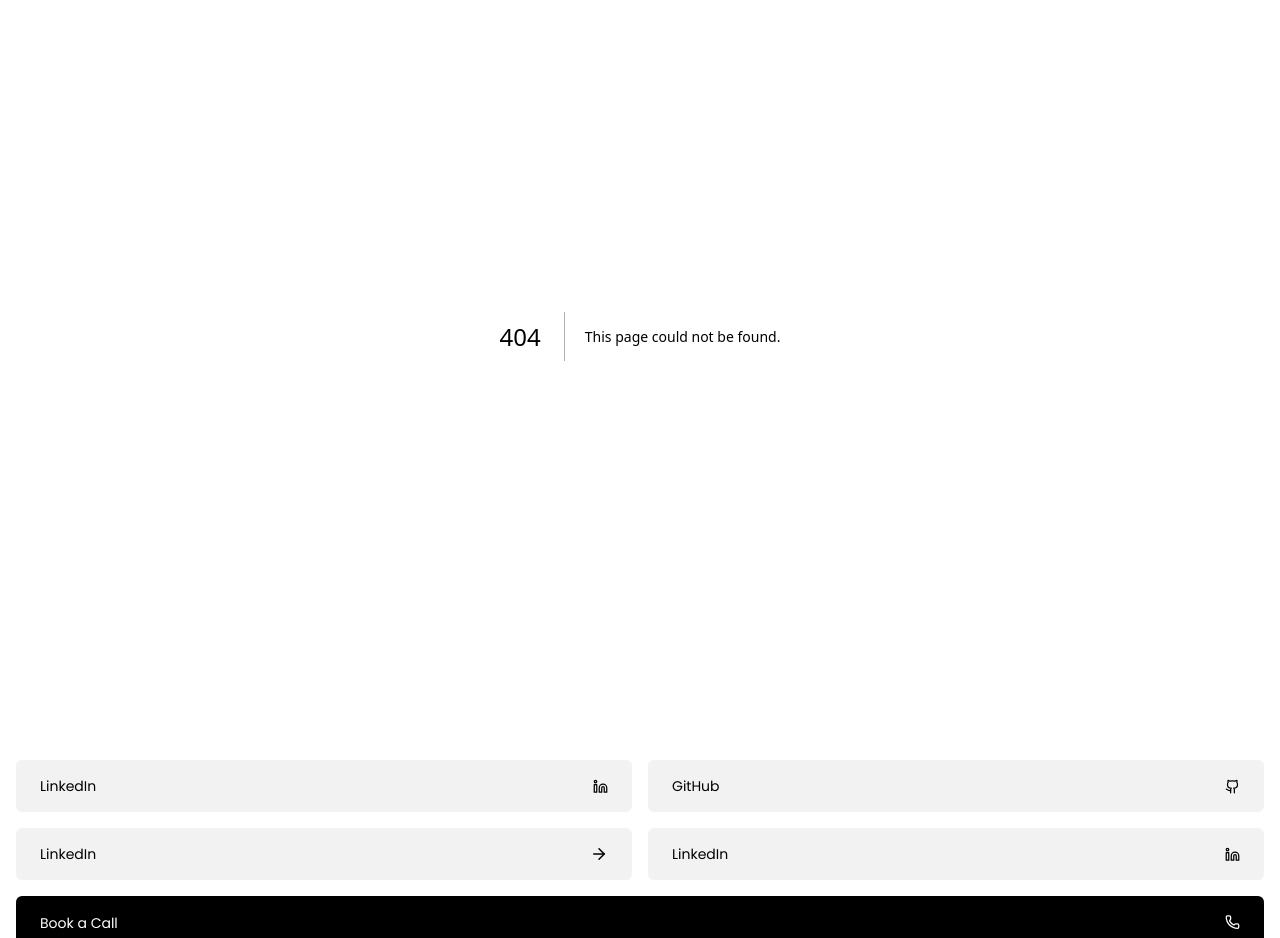
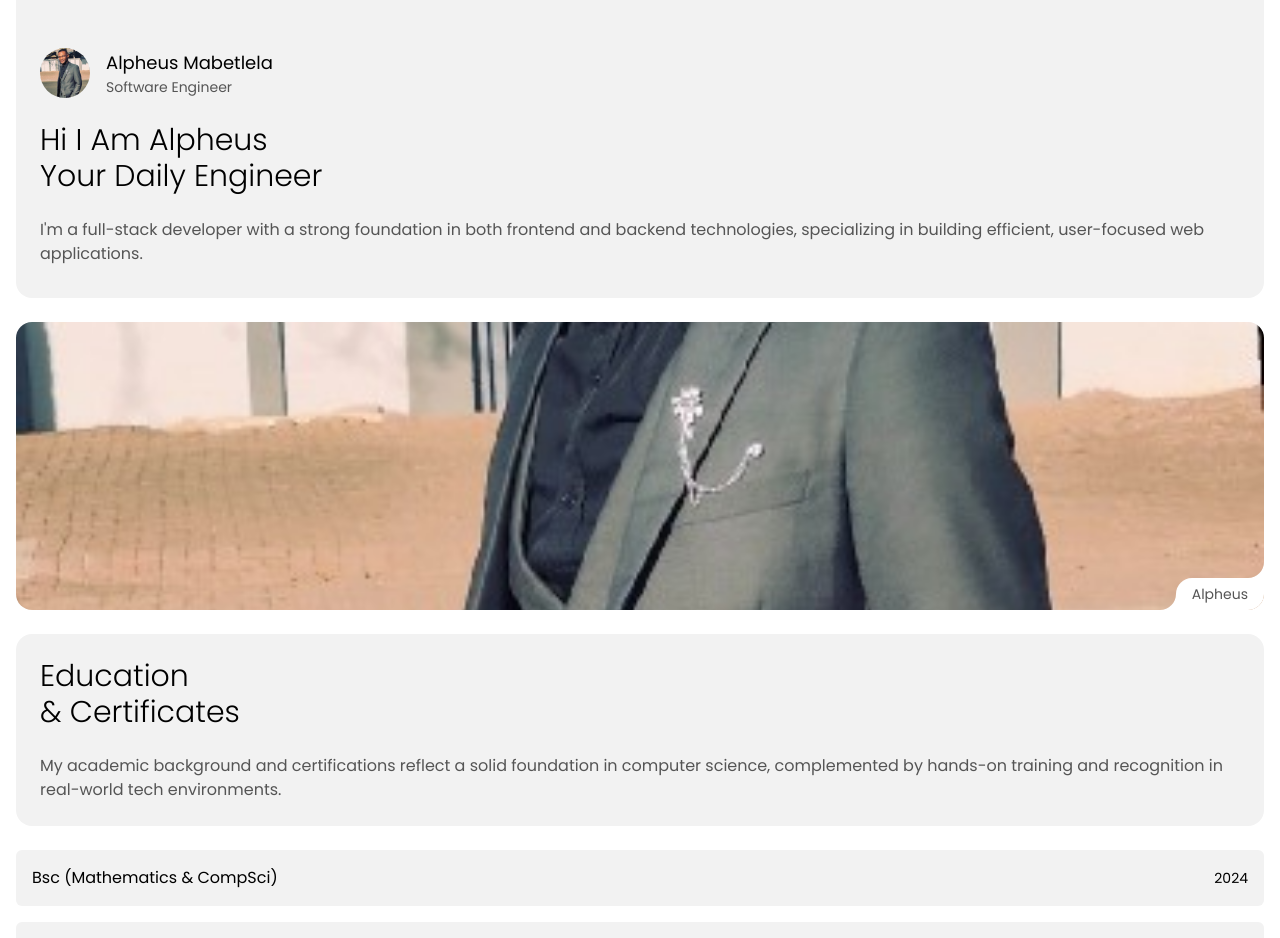
Before and after one commit to theCalculatar/v2.portfolio, a Next.js app: page /about in a window 1280 px wide. Before the commit this address had no page. Shown: the part 80-1018 px from the top of the page. Built offline with nearby package versions, Linux system fonts and the light colour scheme.

Commit message:
Add about page. change theme colors

```diff
--- /dev/null
+++ b/src/app/about/page.tsx
@@ -0,0 +1,87 @@
+import RoundEdges from "@/components/RoundEdges";
+import Image from "next/image";
+import React from "react";
+import data from "@/data/data.json";
+
+function Page() {
+  return (
+    <div className="w-full t">
+      <div className="px-6 bg-card-background pt-28 pb-8 rounded-2xl">
+        <div className="flex gap-4 items-center">
+          <Image
+            src={"/images/lee.jpeg"}
+            width={50}
+            height={50}
+            alt="my portrait"
+            className="rounded-full"
+          />
+          <div className="flex flex-col">
+            <h6 className="text-lg text-black dark:text-white">
+              Alpheus Mabetlela
+            </h6>
+            <p className="text-sm">Software Engineer</p>
+          </div>
+        </div>
+
+        <h1 className="capitalize max-w-sm flex mt-6 font-light text-3xl text-balance">
+          Hi i am Alpheus
+          <br />
+          your Daily Engineer
+        </h1>
+
+        <p className="mt-6">
+          I&apos;m a full-stack developer with a strong foundation in both
+          frontend and backend technologies, specializing in building efficient,
+          user-focused web applications.
+        </p>
+      </div>
+
+      <div className="h-72 rounded-2xl mt-6 overflow-clip relative">
+        <Image
+          src={"/images/lee.jpeg"}
+          style={{ height: "100%", width: "100%", objectFit: "cover" }}
+          width={600}
+          height={300}
+          alt={"image profile"}
+          className=""
+        />
+        <RoundEdges
+          className="bg-background"
+          __className="absolute bottom-0 right-0"
+          tr_1
+          bl_0
+        >
+          <p className="text-sm px-4">Alpheus</p>
+        </RoundEdges>
+      </div>
+
+      <div className="p-6 bg-card-background rounded-2xl mt-6">
+        <h1 className="capitalize max-w-sm flex font-light text-3xl text-balance">
+          Education
+          <br />& Certificates
+        </h1>
+        <p className="mt-6">
+          My academic background and certifications reflect a solid foundation
+          in computer science, complemented by hands-on training and recognition
+          in real-world tech environments.
+        </p>
+      </div>
+
+      <div className="mt-6 grid gap-4 text-font-primary">
+        {data.certificates.map((certificate, index) => {
+          return (
+            <div
+              key={index}
+              className="px-4 py-4 rounded-md flex justify-between bg-card-background items-center"
+            >
+              <p>{certificate.title}</p>
+              <p className="text-sm">{certificate.year}</p>
+            </div>
+          );
+        })}
+      </div>
+    </div>
+  );
+}
+
+export default Page;
--- a/src/app/globals.css
+++ b/src/app/globals.css
@@ -14,8 +14,8 @@
   --color-card-background: var(--card-background);
   --font-sans: var(--font-geist-sans);
   --font-mono: var(--font-geist-mono);
-  --font-primary: var(--font-primary);
-  --font-secondary: var(--font-secondary);
+  --color-font-primary: var(--font-primary);
+  --color-font-secondary: var(--font-secondary);
 }
 
 @media (prefers-color-scheme: dark) {
@@ -24,7 +24,7 @@
     --foreground: #ededed;
     --card-background: var(--color-neutral-800);
     --font-primary: #ffffff;
-    --font-secondary: var(--color-gray-200);
+    --font-secondary: #ffffff99;
   }
 }
 
--- a/src/components/Footer.tsx
+++ b/src/components/Footer.tsx
@@ -7,7 +7,7 @@ import Link from "next/link";
 function Footer() {
   return (
     <div className="grid gap-4">
-      <ul className="grid gap-4 grid-cols-1 sm:grid-cols-2 mt-6">
+      <ul className="grid gap-4 grid-cols-1 sm:grid-cols-2 mt-6 text-font-primary">
         <li className="flex justify-between items-center px-6 py-4 rounded-md bg-card-background">
           <a href="" className="text-sm">
             LinkedIn
--- a/src/data/data.json
+++ b/src/data/data.json
@@ -61,5 +61,17 @@
       "description": "Some long ass description goes here",
       "items": ["Design + Development", "1 week", "NextJs"]
     }
+  ],
+  "certificates": [
+    {
+      "title": "Bsc (Mathematics & CompSci)",
+      "year": 2024,
+      "link": ""
+    },
+    {
+      "title": "Bsc (Mathematics & CompSci)",
+      "year": 2024,
+      "link": ""
+    }
   ]
 }
```
